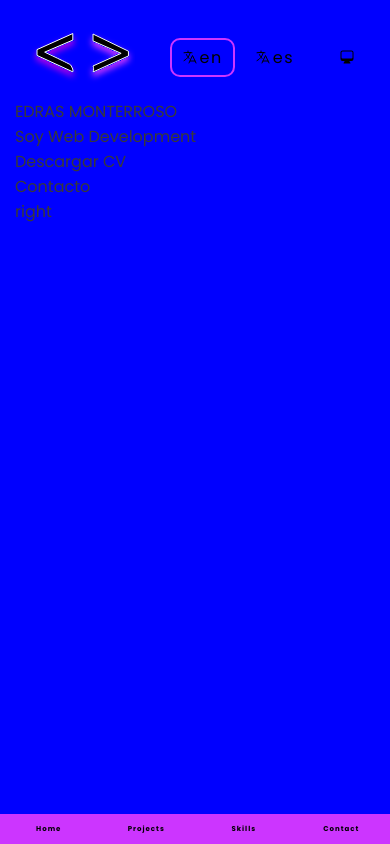
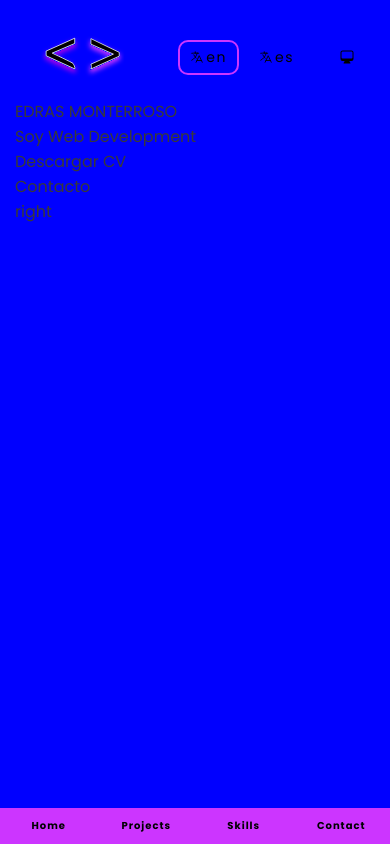
Before and after one commit to EmonterrosoF/portfolio, a Next.js app: page / in a window 390 px wide. Shown: the top 844 px of the page. Built offline with nearby package versions, Linux system fonts and the light colour scheme.

Commit message:
fixed logo in reponsive

```diff
--- a/components/Logo.tsx
+++ b/components/Logo.tsx
@@ -2,6 +2,7 @@ import { FC } from 'react'
 
 export const SvgLogo: FC = (props) => (
   <svg
+    className="logo"
     width={105}
     height={54}
     fill="none"
--- a/components/header/header.module.scss
+++ b/components/header/header.module.scss
@@ -61,7 +61,6 @@
       border-radius: 10px;
       padding: 5px 10px;
       gap: 2px;
-
      }
 
      &LinkLang:hover:not(.langSelected){
@@ -133,11 +132,7 @@
         }
 
         &Ul{
-
-            // display: flex;
             gap: normal;
-            justify-content: space-between;
-            color: var(--text);
             width: 100%;
         }
 
@@ -147,21 +142,16 @@
          text-align: center;
         }
 
-         &Lang {
-          display: flex;
-          gap: 10px;
-          align-items: center;
-          justify-content: center;
-         }
+         // &Lang {
+         //  display: flex;
+         //  gap: 10px;
+         //  background-color: red;
+         //  align-items: center;
+         //  justify-content: center;
+         // }
 
          &LinkLang {
-          color: var(--text);
-          display: flex;
-          align-items: center;
-          letter-spacing: .0938rem;
-          border-radius: 10px;
-          padding: 5px 10px;
-          gap: 2px;
+          font-size: 14px;
 
          }
 
--- a/styles/globals.scss
+++ b/styles/globals.scss
@@ -80,15 +80,9 @@ body {
 
        }
 
+       .logo {
+        transform: scale(0.8);
+       }
+
 
   }
-
-  @media (max-width:498px){
-    .headerLink{
-      font-size: 7px;
-      letter-spacing: .0625rem;
-      font-weight: bold;
-      padding: 10px 20px;
-
-    }
-  }
```
